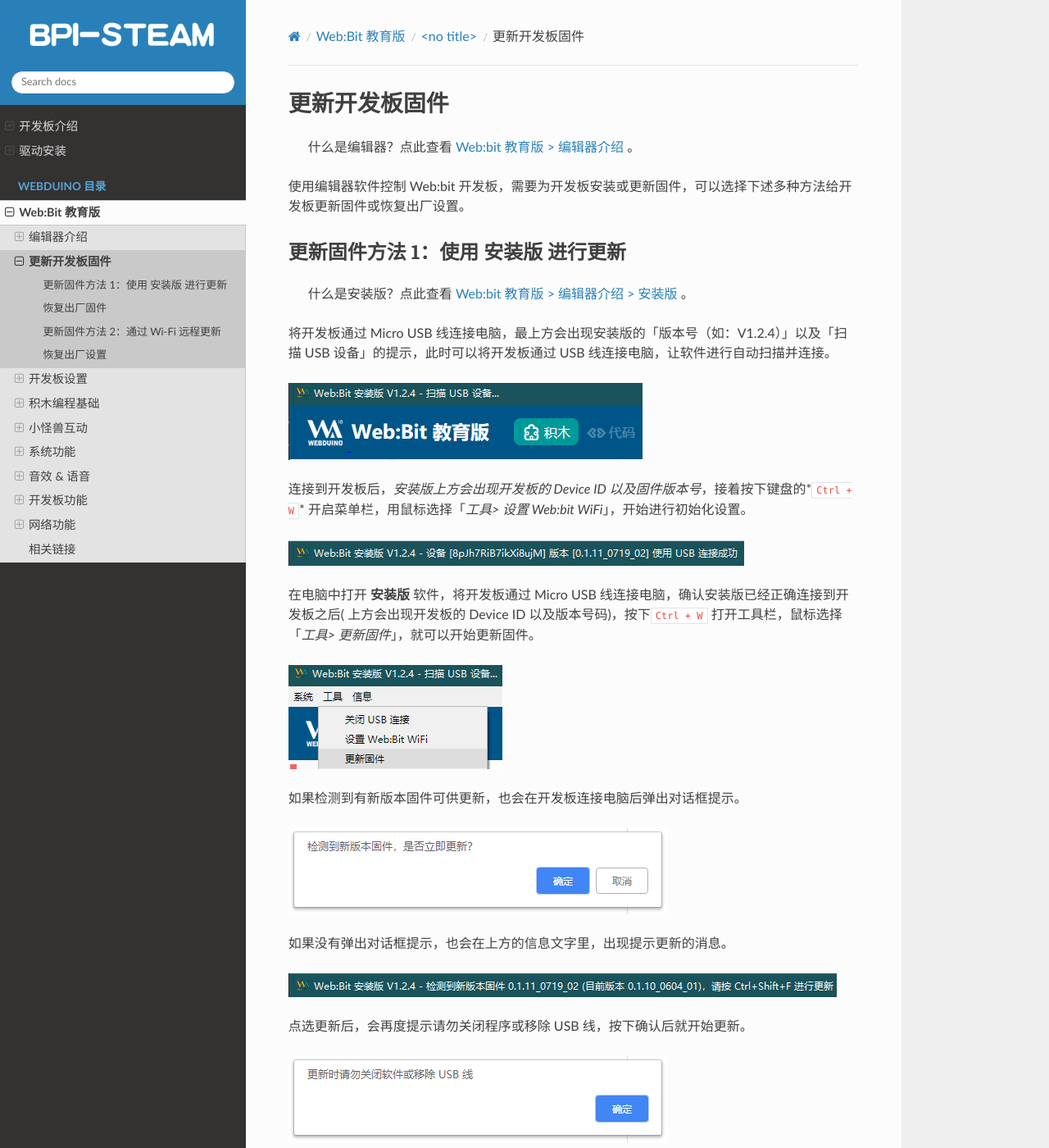
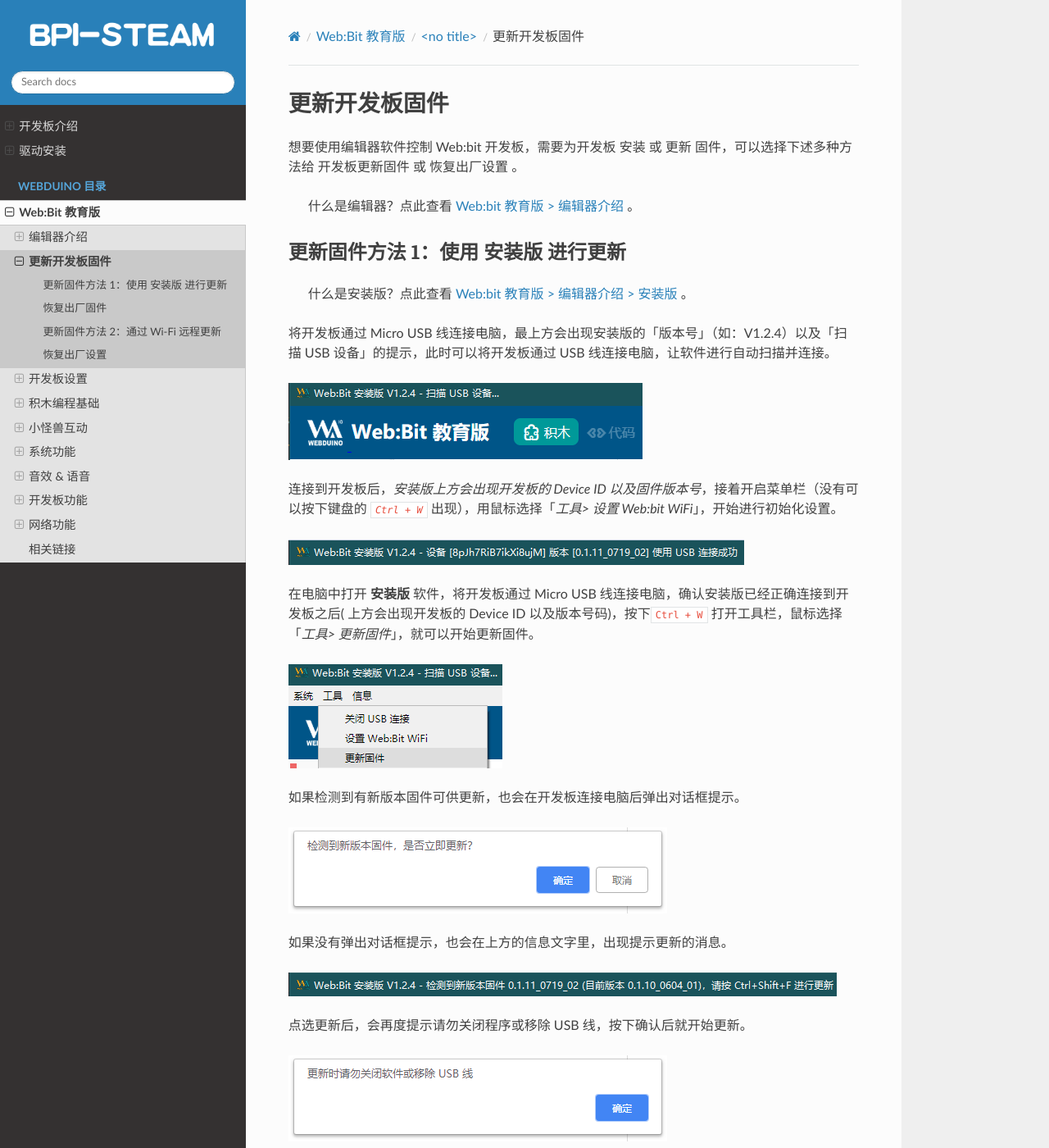
Before and after one commit to BPI-STEAM/simplified_webbit_docs, a Sphinx documentation site: the page built from source/webduino/tutorials/info/update.md, in a window 1280 px wide and 1400 px high. Shown: the whole window at 82% size. Built offline with Sphinx 7.4.7 and the Read the Docs theme 2.0.0, drawn with Linux system fonts in a browser that asks for light colours; pages that are not in the unit, such as notebooks, are missing from menus; some of the changed text lies outside the part shown.

Commit message:
Update update.md

```diff
--- a/source/webduino/tutorials/info/update.md
+++ b/source/webduino/tutorials/info/update.md
@@ -1,19 +1,19 @@
 
 ## 更新开发板固件
 
+想要使用编辑器软件控制 Web:bit 开发板，需要为开发板 安装 或 更新 固件，可以选择下述多种方法给 开发板更新固件 或 恢复出厂设置 。
+
 > 什么是编辑器？点此查看 [Web:bit 教育版 > 编辑器介绍](software.md) 。
-
-使用编辑器软件控制 Web:bit 开发板，需要为开发板安装或更新固件，可以选择下述多种方法给开发板更新固件或恢复出厂设置。
 
 ### 更新固件方法 1：使用 安装版 进行更新
 
 > 什么是安装版？点此查看 [Web:bit 教育版 > 编辑器介绍 > 安装版](software.md) 。
 
-将开发板通过 Micro USB 线连接电脑，最上方会出现安装版的「版本号（如：V1.2.4）」以及「扫描 USB 设备」的提示，此时可以将开发板通过 USB 线连接电脑，让软件进行自动扫描并连接。
+将开发板通过 Micro USB 线连接电脑，最上方会出现安装版的「版本号」（如：V1.2.4）以及「扫描 USB 设备」的提示，此时可以将开发板通过 USB 线连接电脑，让软件进行自动扫描并连接。
 
 ![](update/upload_3f793de122644f3c4fb1f17de0bcc634.png)
 
-连接到开发板后，*安装版上方会出现开发板的 Device ID 以及固件版本号*，接着按下键盘的*`Ctrl + W`* 开启菜单栏，用鼠标选择「*工具> 设置 Web:bit WiFi*」，开始进行初始化设置。
+连接到开发板后，*安装版上方会出现开发板的 Device ID 以及固件版本号*，接着开启菜单栏（没有可以按下键盘的 *`Ctrl + W`* 出现），用鼠标选择「*工具> 设置 Web:bit WiFi*」，开始进行初始化设置。
 
 ![](update/upload_832cf2a13eb24e1c994fac3ea4d81373.png)
 
@@ -37,7 +37,7 @@
 
 ![](update/upload_d83789034c2b05d079e1d6a6b03477f1.png)
 
-更新直到 100% 之后会显示目前的版本号码，表示 开发板固件已经更新完成。
+更新直到 100% 之后会显示目前的版本号码，表示 开发板固件已经更新完成，如果没有反应请检查线材。
 
 ![](update/upload_e994b6436ddb867b584438e86d7b29b4.png)
 
```
